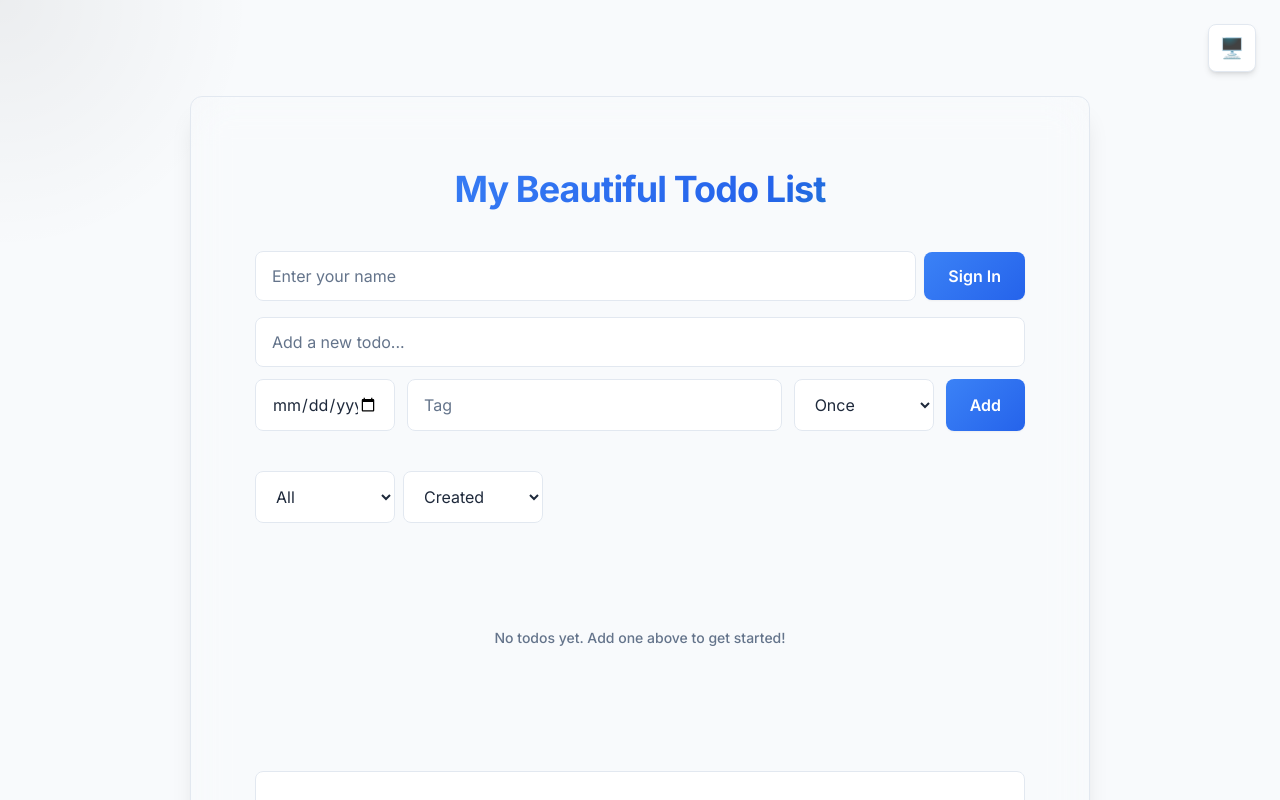
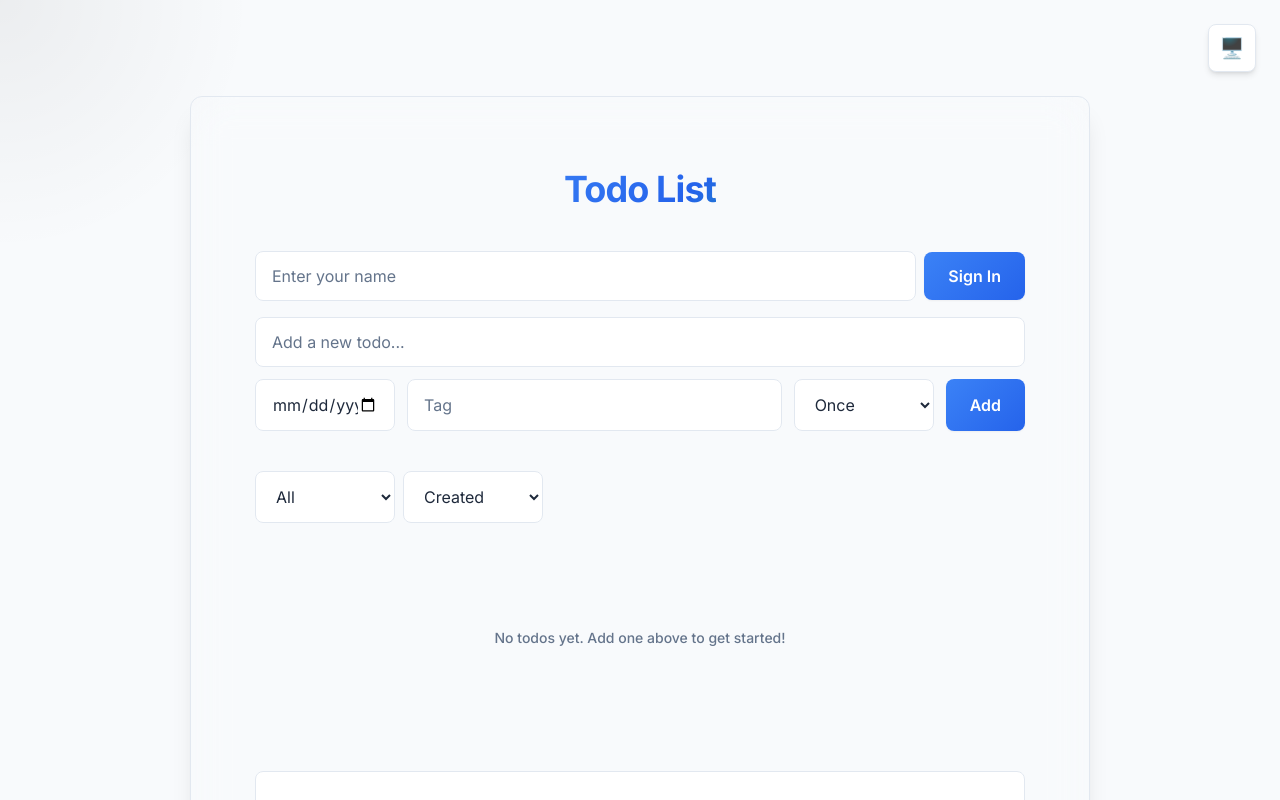
Before and after one commit to jphermans/todo-app, a React (Vite) app: page / in a window 1280 px wide. Shown: the top 800 px of the page. Built offline with nearby package versions, Linux system fonts and the light colour scheme.

Commit message:
fix: correct title formatting in index.html and TodoList component

```diff
--- a/index.html
+++ b/index.html
@@ -4,7 +4,7 @@
     <meta charset="UTF-8" />
     <link rel="icon" type="image/png" href="/icon.png" />
     <meta name="viewport" content="width=device-width, initial-scale=1.0" />
-    <title>ToDo App</title>
+    <title>To-Do App</title>
   </head>
   <body>
     <div id="root"></div>
--- a/src/components/TodoList.jsx
+++ b/src/components/TodoList.jsx
@@ -458,7 +458,7 @@ function TodoList() {
       )}
       <h1 className="app-title">
         <span className="title-icon">✨</span>
-        <span className="title-text">My Beautiful Todo List</span>
+        <span className="title-text">Todo List</span>
         <span className="title-icon">✨</span>
       </h1>
 
```
